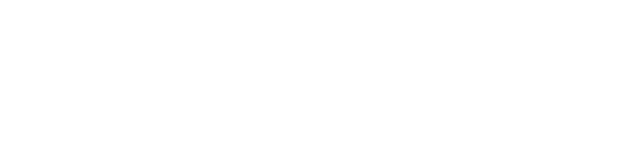
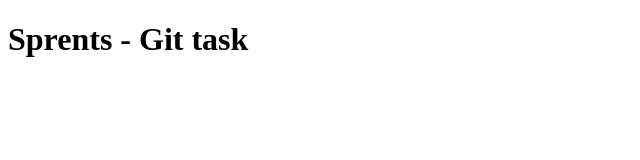
Before and after one commit to AbanoubYounan/sprints-git-task, a plain HTML site: page index.html in a window 1280 px wide. Shown: the whole page, without its empty margins (0-640 px from the left). Drawn offline with Linux system fonts and the light colour scheme.

Commit message:
Added the Html content for the hero section

```diff
--- a/index.html
+++ b/index.html
@@ -7,6 +7,13 @@
     <title>Sprints-Git</title>
 </head>
 <body>
+    <div class="main-cont">
+        <div class="hero-section">
+            <h1>Sprents - Git task</h1>
+        </div>
+        <div class="footer">
 
+        </div>
+    </div>
 </body>
 </html>
```
